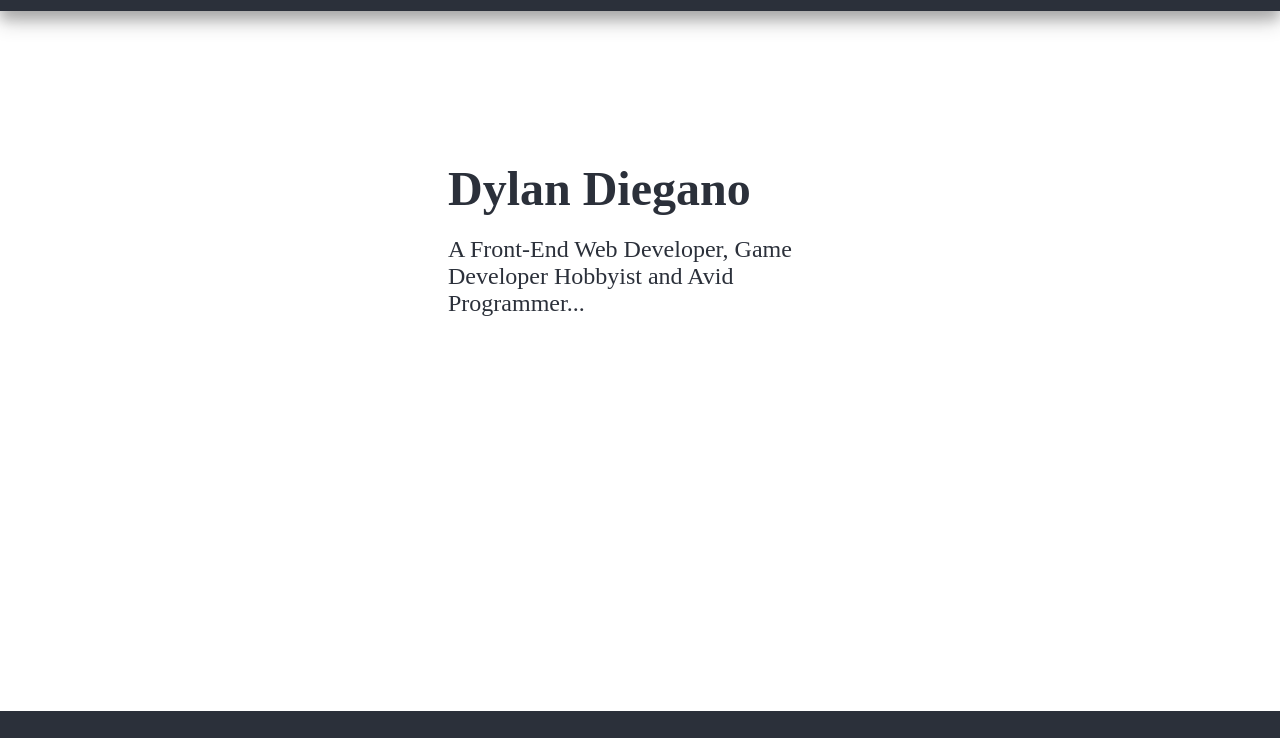
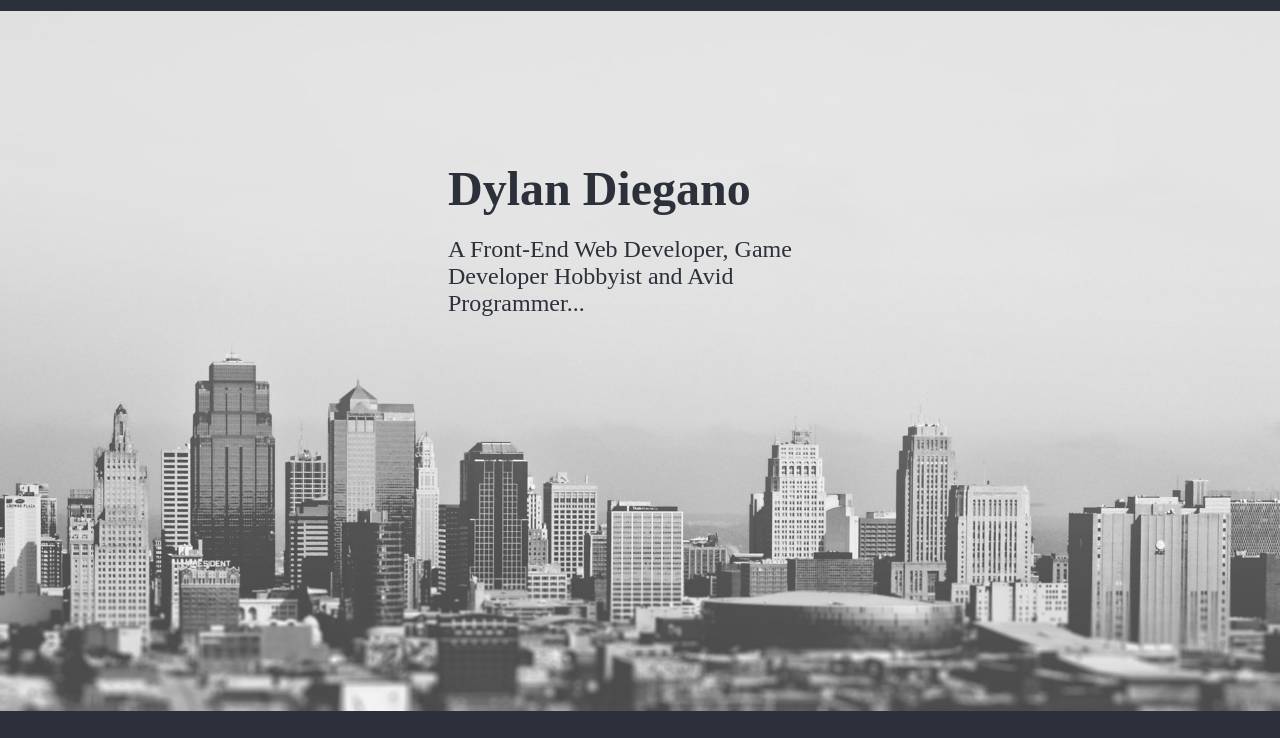
Before and after one commit to gameztro100/portfolio-siteV2, a plain HTML site: page index.html in a window 1280 px wide. Shown: the part 39-777 px from the top of the page. Drawn offline with Linux system fonts and the light colour scheme; a script that the page names is missing.

Commit message:
update main.css
changed url for main background image.

```diff
--- a/css/main.css
+++ b/css/main.css
@@ -11,7 +11,7 @@ body {
 }
 
 #open {
-  background: url(city.jpg);
+  background: url(../city.jpg);
   background-size: 100% 700px;
   height: 700px;
   transition: all 1s ease-in-out;
```
